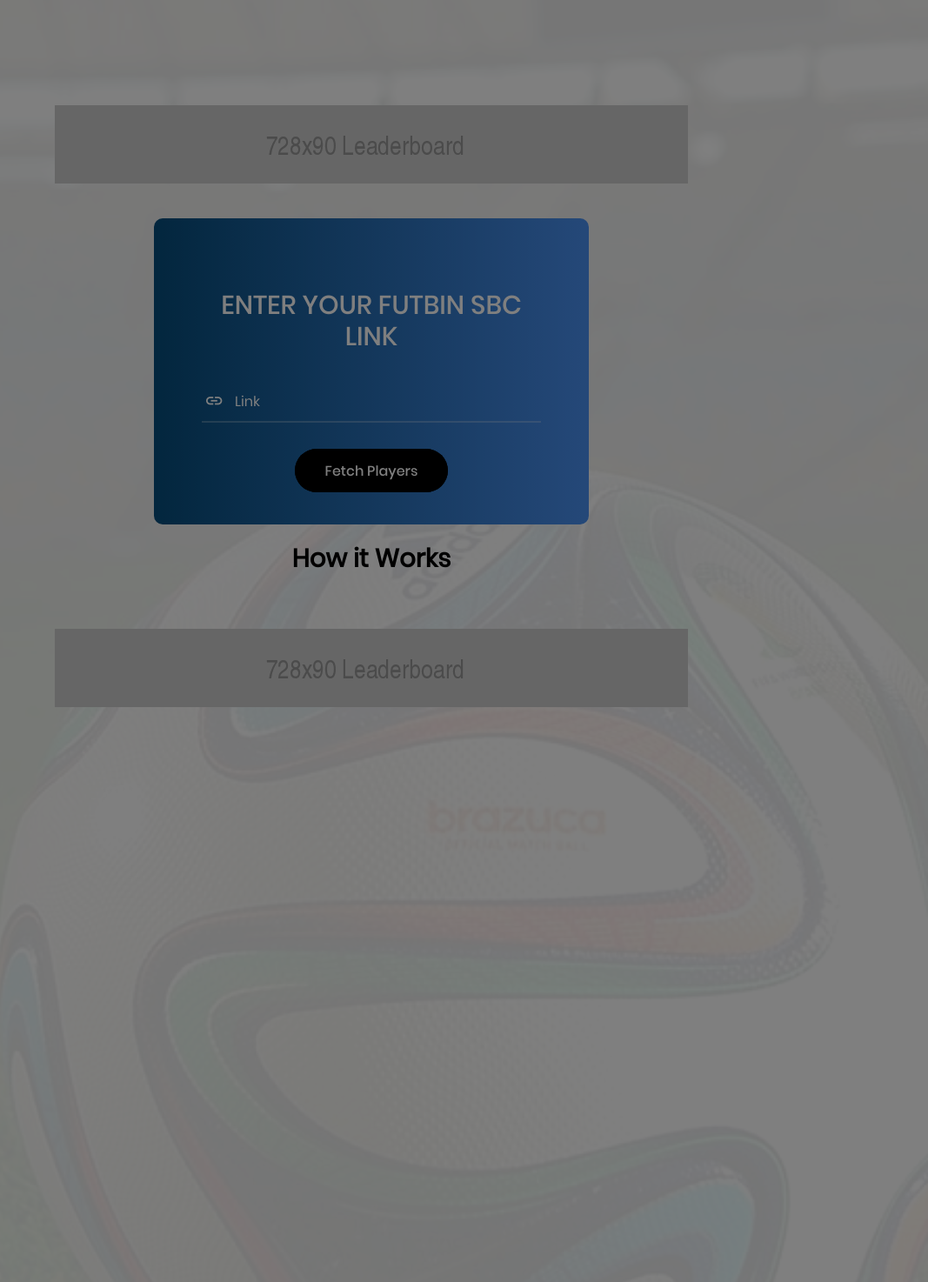
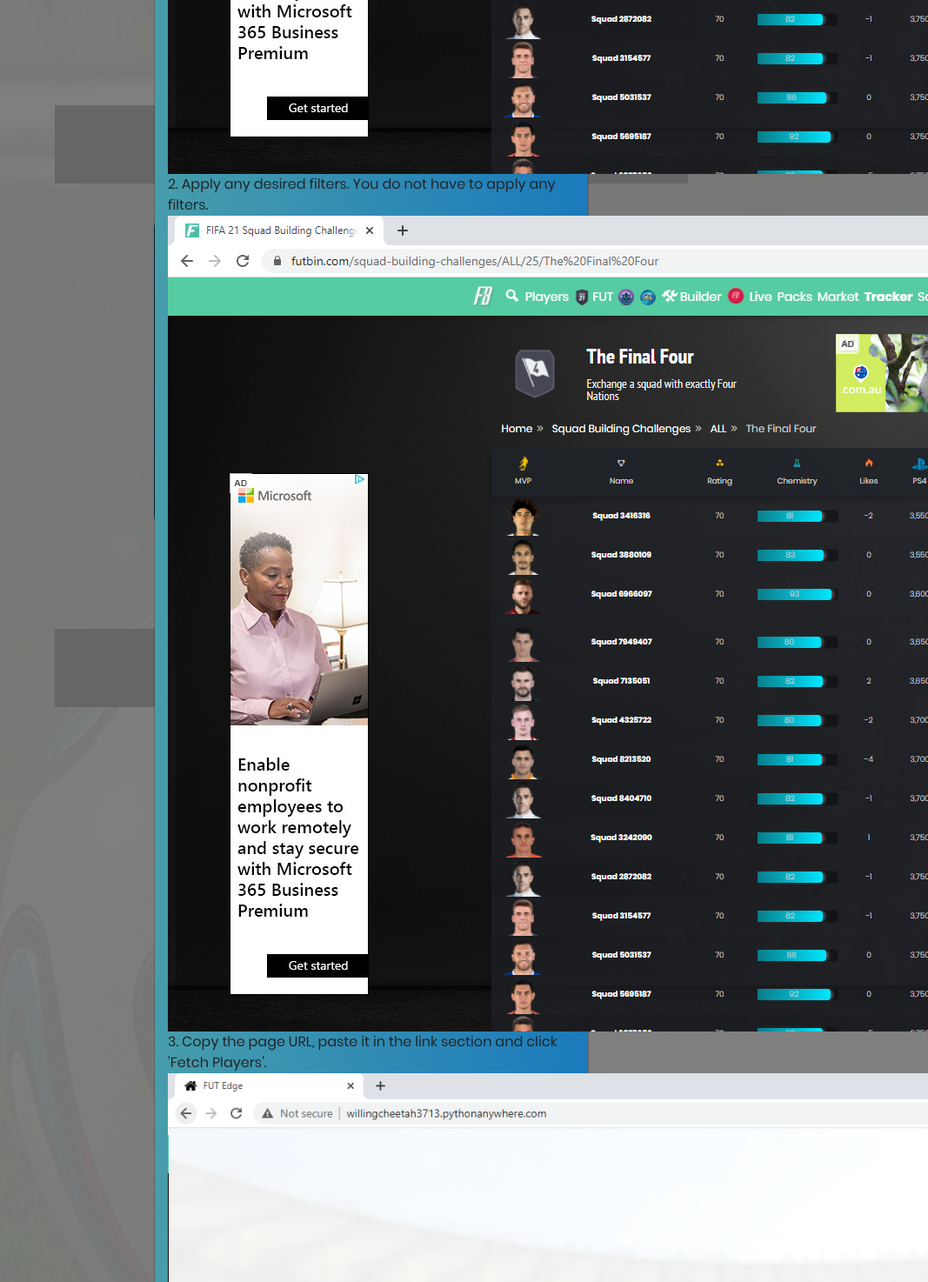
Before and after one commit to zlemura/futWizScrapper, a Flask app: page / in a window 1280 px wide, after a click on "How it Works". Shown: the part 833-2307 px from the top of the page at 87% size, without its empty margins (213-1280 px from the left). Run offline with Flask 2, Linux system fonts and the light colour scheme; some libraries are stand-ins or nearby versions.

Commit message:
Update index.html
Added Tutorial Modals

```diff
--- a/templates/index.html
+++ b/templates/index.html
@@ -65,6 +65,7 @@
 	<div id="dropDownSelect1"></div>
 
 	<!-- Modal -->
+	<!--Old Modal
 <div class="modal fade" id="exampleModalCenter" tabindex="-1" role="dialog" aria-labelledby="exampleModalCenterTitle" aria-hidden="true">
   <div class="modal-dialog modal-dialog-centered" role="document">
     <div class="modal-content">
@@ -77,7 +78,24 @@
     </div>
   </div>
 </div>
-
+-->
+	<div class="modal fade" id="exampleModalCenter" tabindex="-1" role="dialog" aria-labelledby="exampleModalCenterTitle" aria-hidden="true">
+   <div class="modal-dialog modal-dialog-centered" role="document">
+     <div class="modal-content">
+       <div class="modal-body">
+          <button type="button" class="close" data-dismiss="modal" aria-label="Close">
+           <span aria-hidden="true">&times;</span>
+         </button>
+         <div>1. Visit the page for the SBC you wish to analyse, from the <a href = https://www.futbin.com/squad-building-challenges>FUTBIN SBC Page</a>.</div>
+         <img src="{{ url_for('static', filename='images/tutorial_1.PNG')}}">
+         <div>2. Apply any desired filters. You do not have to apply any filters.</div>
+         <img src="{{ url_for('static', filename='images/tutorial_2.PNG')}}">
+         <div>3. Copy the page URL, paste it in the link section and click 'Fetch Players'.</div>
+         <img src="{{ url_for('static', filename='images/tutorial_3.PNG')}}">
+       </div>
+     </div>
+   </div>
+ </div>
 
 
 <!--===============================================================================================-->
```
